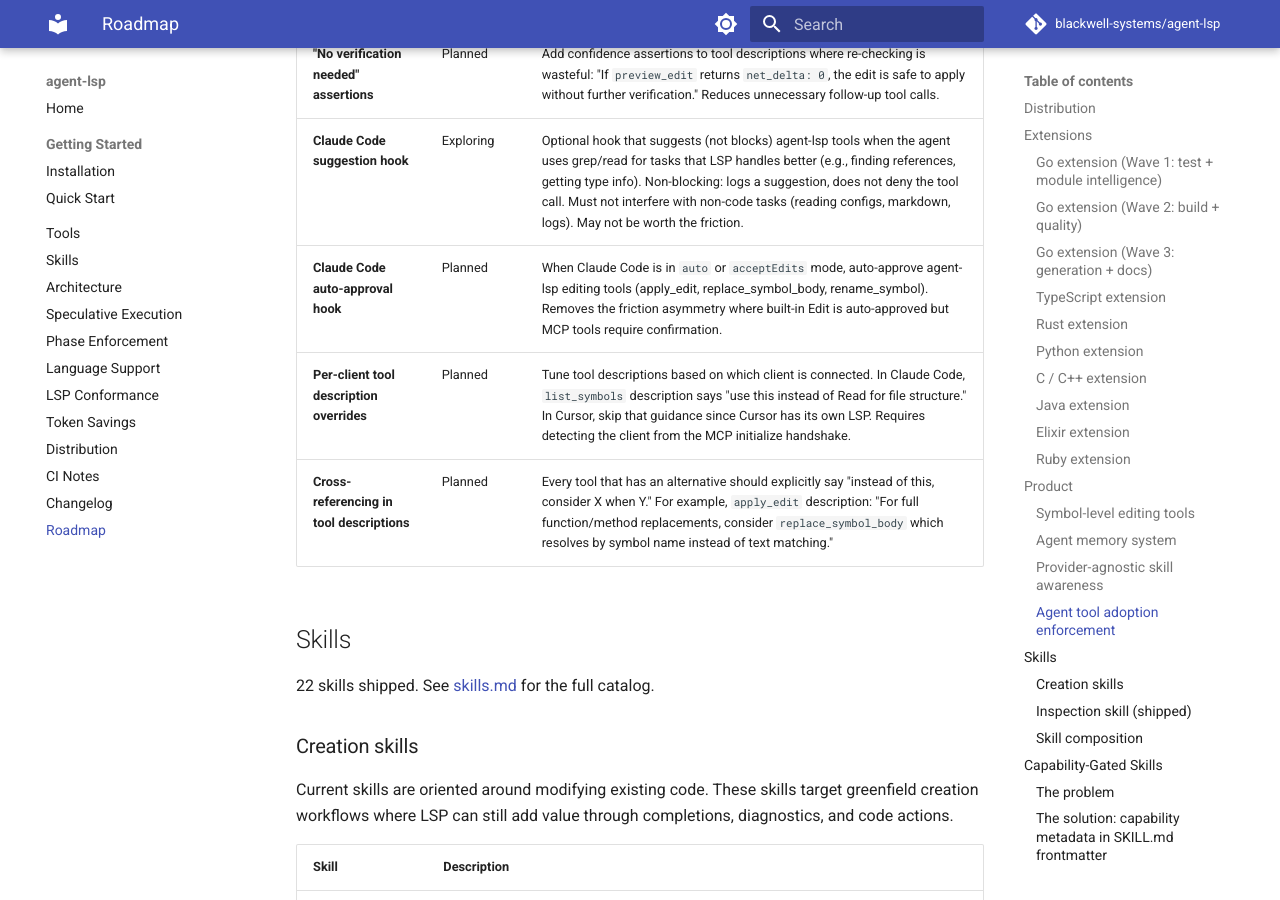
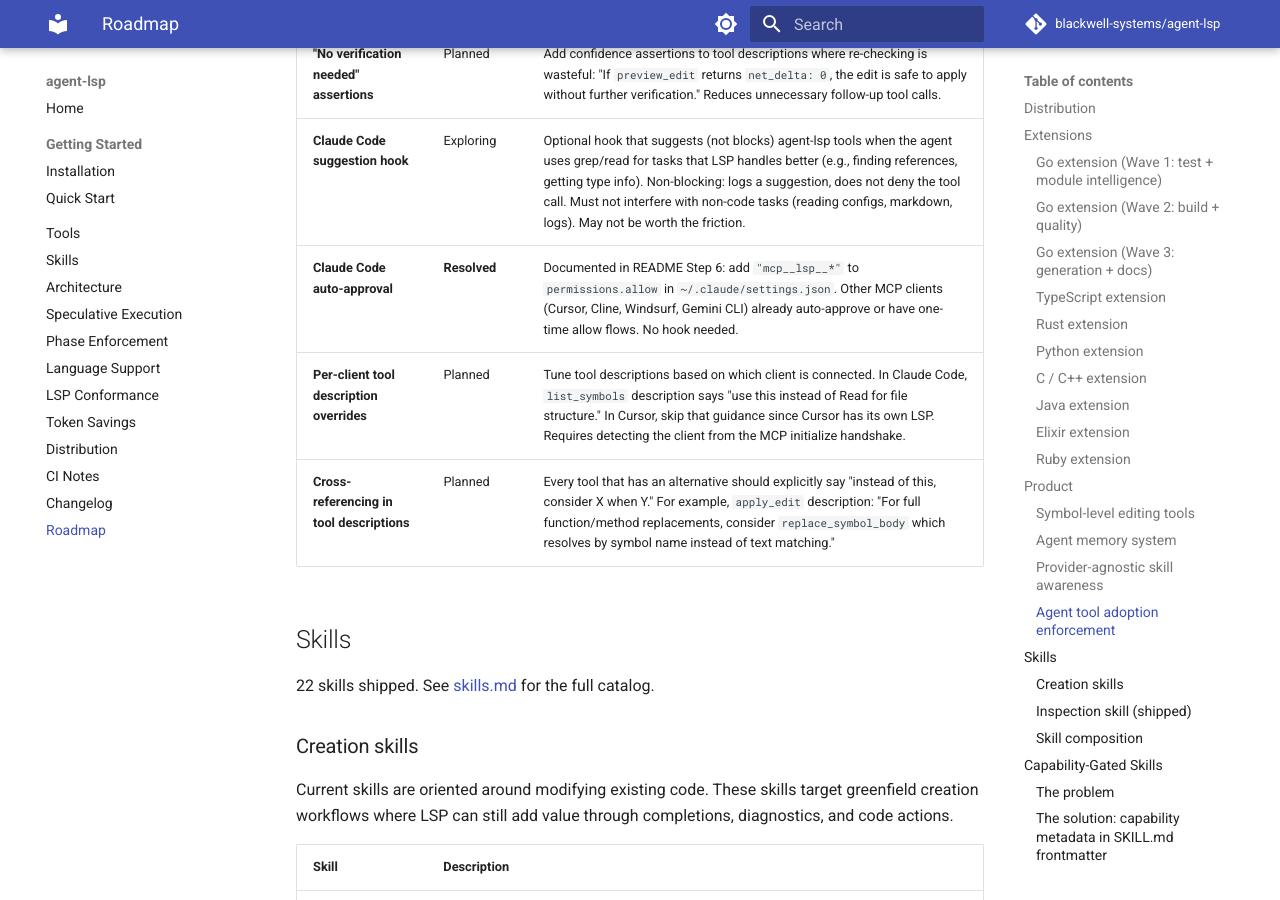
Before and after one commit to blackwell-systems/agent-lsp, an MkDocs documentation site: the page built from docs/roadmap.md, in a window 1280 px wide and 900 px high, scrolled down 8485 px. Built offline with MkDocs 1.6.1 and Material for MkDocs 9.7.7, drawn with Linux system fonts in a browser that asks for light colours; comment, search, counter and statistics services are not loaded.

Commit message:
roadmap: mark auto-approval as resolved (settings.json approach)

```diff
--- a/docs/roadmap.md
+++ b/docs/roadmap.md
@@ -198,7 +198,7 @@
 | **Graceful degradation on large results** | Planned | Return shortened summaries (symbol names and file paths only) instead of failing when output exceeds size limits. Lets the agent refine its query instead of hitting a wall. |
 | **"No verification needed" assertions** | Planned | Add confidence assertions to tool descriptions where re-checking is wasteful: "If `preview_edit` returns `net_delta: 0`, the edit is safe to apply without further verification." Reduces unnecessary follow-up tool calls. |
 | **Claude Code suggestion hook** | Exploring | Optional hook that suggests (not blocks) agent-lsp tools when the agent uses grep/read for tasks that LSP handles better (e.g., finding references, getting type info). Non-blocking: logs a suggestion, does not deny the tool call. Must not interfere with non-code tasks (reading configs, markdown, logs). May not be worth the friction. |
-| **Claude Code auto-approval hook** | Planned | When Claude Code is in `auto` or `acceptEdits` mode, auto-approve agent-lsp editing tools (apply_edit, replace_symbol_body, rename_symbol). Removes the friction asymmetry where built-in Edit is auto-approved but MCP tools require confirmation. |
+| **Claude Code auto-approval** | **Resolved** | Documented in README Step 6: add `"mcp__lsp__*"` to `permissions.allow` in `~/.claude/settings.json`. Other MCP clients (Cursor, Cline, Windsurf, Gemini CLI) already auto-approve or have one-time allow flows. No hook needed. |
 | **Per-client tool description overrides** | Planned | Tune tool descriptions based on which client is connected. In Claude Code, `list_symbols` description says "use this instead of Read for file structure." In Cursor, skip that guidance since Cursor has its own LSP. Requires detecting the client from the MCP initialize handshake. |
 | **Cross-referencing in tool descriptions** | Planned | Every tool that has an alternative should explicitly say "instead of this, consider X when Y." For example, `apply_edit` description: "For full function/method replacements, consider `replace_symbol_body` which resolves by symbol name instead of text matching." |
 
```
